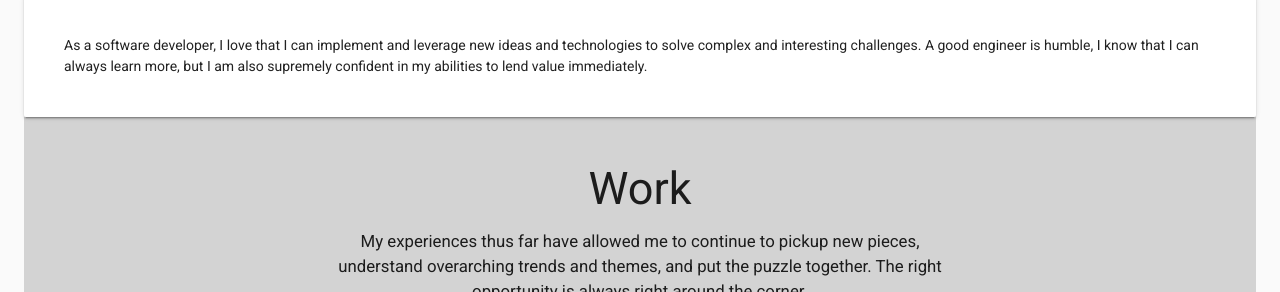
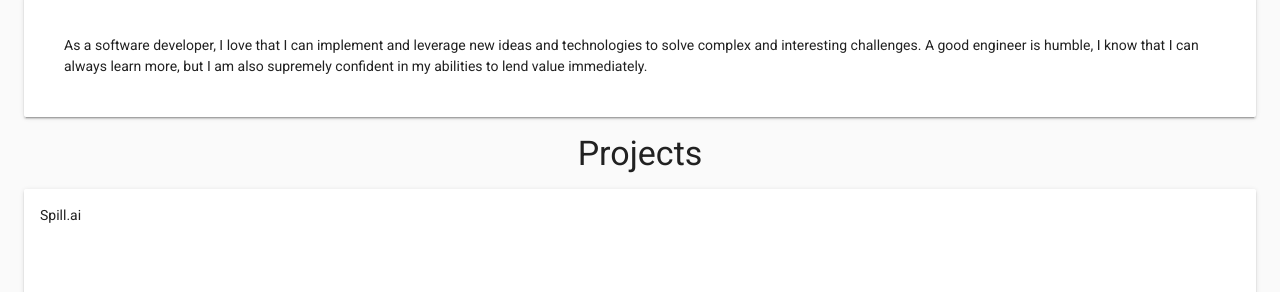
Before and after one commit to danielstrolle/my-personal-site, a Vue app: page / in a window 1280 px wide. Shown: the part 1189-1481 px from the top of the page. Built offline with nearby package versions, Linux system fonts and the light colour scheme; what vue-mq would draw is missing.

Commit message:
import and implement projects component

```diff
--- a/src/components/Home.vue
+++ b/src/components/Home.vue
@@ -3,6 +3,7 @@
     <Parallax></Parallax>
     <v-container fluid>
       <Bio></Bio>
+      <Projects></Projects>
       <Work></Work>
     </v-container>
   </v-flex>
@@ -12,8 +13,9 @@
   import Parallax from './Parallax.vue'
   import Bio from './Bio.vue'
   import Work from './Work.vue'
+  import Projects from './Projects.vue'
 
   export default {
-    components: {Parallax, Bio, Work}
+    components: {Parallax, Bio, Work, Projects}
   }
 </script>
```
